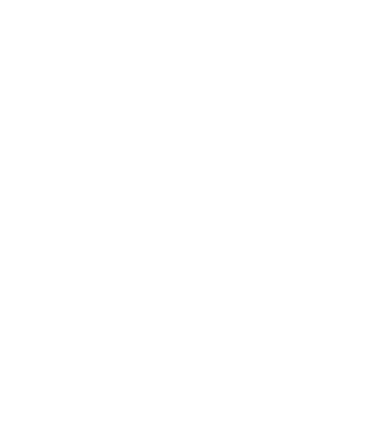
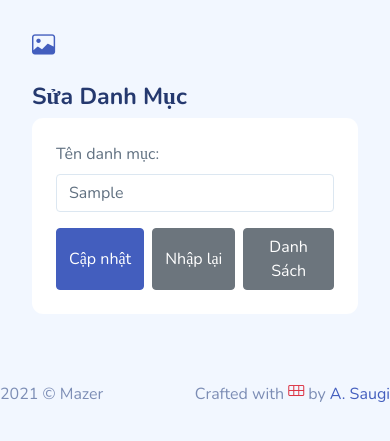
Before and after one commit to TTPhong-bot-3322/Duan, a PHP site: page /admin/index.php?action=suadm&id_danh_muc=1 in a window 390 px wide. Before the commit the part shown is empty. Shown: the top 441 px of the page. Run offline with PHP 8.4, Linux system fonts and the light colour scheme; tables that the repository leaves empty or names only in its code hold one stand-in row (values such as "Sample post"); some libraries are stand-ins or nearby versions.

Commit message:
them sua, xoa cua quan ly danh muc

```diff
--- /dev/null
+++ b/admin/controller/danhmuc/update.php
@@ -0,0 +1,28 @@
+<?php
+require_once "./model/danhmuc.php";
+
+// Lấy thông tin danh mục cần sửa
+if (isset($_GET['id_danh_muc']) && ($_GET['id_danh_muc'] > 0)) {
+    $id_danh_muc = $_GET['id_danh_muc'];
+    $dm = getOneDanhMuc($id_danh_muc);
+}
+
+// Xử lý cập nhật
+if (isset($_POST['capnhat'])) {
+    $id_danh_muc = $_POST['id_danh_muc'];
+    $ten_danh_muc = $_POST['ten_danh_muc'];
+
+    if (empty($ten_danh_muc)) {
+        $thongbao = "Vui lòng nhập tên danh mục!";
+    } else {
+        if (updateDanhMuc($id_danh_muc, $ten_danh_muc)) {
+            $thongbao = "Cập nhật thành công!";
+            $dm = getOneDanhMuc($id_danh_muc); // Lấy lại thông tin sau khi cập nhật
+        } else {
+            $thongbao = "Cập nhật thất bại!";
+        }
+    }
+}
+
+include "./view/danhmuc/update.php";
+?>
--- a/admin/index.php
+++ b/admin/index.php
@@ -8,6 +8,14 @@ if (isset($_GET['action']) && $_GET['action'] != '') {
         case "listDanhMuc":
             include_once 'controller/danhmuc/index.php';
             break;
+        case "xoadm":
+            include_once 'controller/danhmuc/delete.php';
+            break;
+        case "suadm":
+            include_once 'controller/danhmuc/update.php';
+            break;
+        case "updatedm":
+            include_once 'controller/danhmuc/update.php';
     }
 } else {
     include_once 'controller/dashboard/index.php';
--- a/admin/model/danhmuc.php
+++ b/admin/model/danhmuc.php
@@ -12,3 +12,18 @@ function adddm($tenloai) {
     $sql = "INSERT INTO danh_muc (ten_danh_muc) VALUES ('$tenloai')";
     return pdo_execute($sql);
 }
+
+function xoadm($id_danh_muc){
+    $sql = "DELETE FROM danh_muc WHERE id_danh_muc=" . $id_danh_muc;  // Sửa chỗ này
+    return pdo_execute($sql);
+}
+function getOneDanhMuc($id_danh_muc) {
+    $sql = "SELECT * FROM danh_muc WHERE id_danh_muc = ?";
+    return pdo_query_one($sql, $id_danh_muc);
+}
+
+function updateDanhMuc($id_danh_muc, $ten_danh_muc) {
+    $sql = "UPDATE danh_muc SET ten_danh_muc = ? WHERE id_danh_muc = ?";
+    return pdo_execute($sql, $ten_danh_muc, $id_danh_muc);
+}
+?>
--- a/admin/view/danhmuc/add.php
+++ b/admin/view/danhmuc/add.php
@@ -30,6 +30,7 @@ include_once("./view/layouts/header.php");
                         <div class="d-flex">
                             <input type="submit" name="them" value="Thêm" class="btn btn-primary">
                             <input type="reset" value="Nhập lại" class="btn btn-secondary">
+                            <a href="index.php?action=listDanhMuc" ><input type="button" class="btn btn-secondary" value="Danh Sách"></a>
                         </div>
                         <?php
                         if (isset($thongbao) && $thongbao != "") {
--- /dev/null
+++ b/admin/view/danhmuc/update.php
@@ -0,0 +1,45 @@
+<?php include_once("./view/layouts/header.php"); ?>
+
+<div id="main">
+    <header class="mb-3">
+        <a href="#" class="burger-btn d-block d-xl-none">
+            <i class="bi bi-justify fs-3"></i>
+        </a>
+    </header>
+
+    <div class="page-heading">
+        <div class="page-title">
+            <div class="row">
+                <div class="col-12 col-md-6 order-md-1 order-last">
+                    <h3>Sửa Danh Mục</h3>
+                </div>
+            </div>
+        </div>
+        <section class="section">
+            <div class="card">
+                <div class="card-body">
+                    <form action="index.php?action=updatedm" method="post">
+                        <!-- Input hidden chỉ cần một lần -->
+                        <input type="hidden" name="id_danh_muc"
+                               value="<?= isset($dm['id_danh_muc']) ? $dm['id_danh_muc'] : '' ?>">
+
+                        <div class="mb-3">
+                            <label for="ten_danh_muc" class="form-label">Tên danh mục:</label>
+                            <input type="text" name="ten_danh_muc" id="ten_danh_muc"
+                                   value="<?= isset($dm['ten_danh_muc']) ? $dm['ten_danh_muc'] : '' ?>"
+                                   class="form-control" required>
+                        </div>
+
+                        <div class="d-flex gap-2">
+                            <input type="submit" name="capnhat" value="Cập nhật" class="btn btn-primary">
+                            <input type="reset" value="Nhập lại" class="btn btn-secondary">
+                            <a href="index.php?action=listDanhMuc" class="btn btn-secondary">Danh Sách</a>
+                        </div>
+                    </form>
+                </div>
+            </div>
+        </section>
+    </div>
+</div>
+
+<?php include_once("./view/layouts/footer.php"); ?>
```
Also changed, not shown: admin/controller/danhmuc/delete.php (added, +8 -0 lines), admin/view/danhmuc/index.php (+7 -9 lines).
